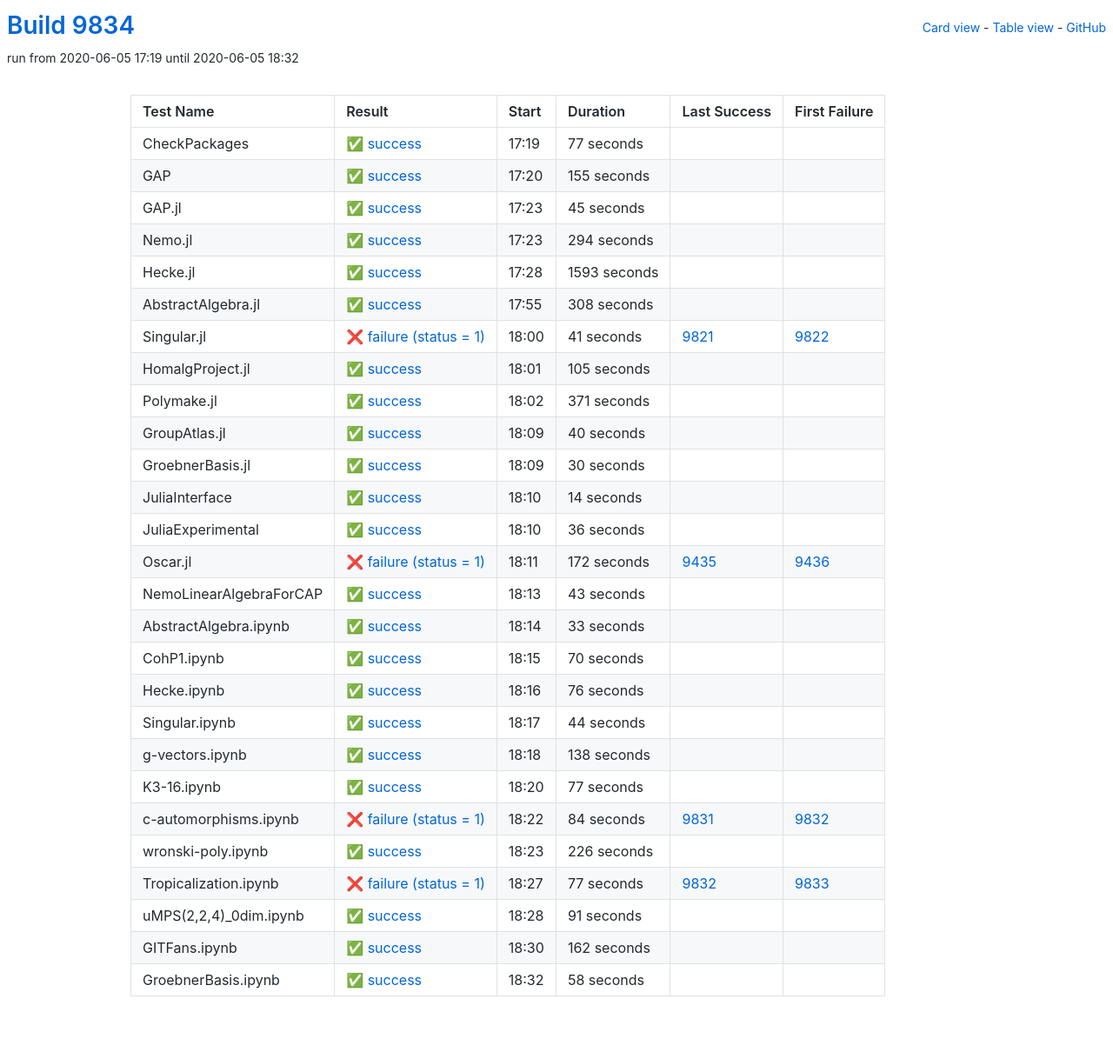
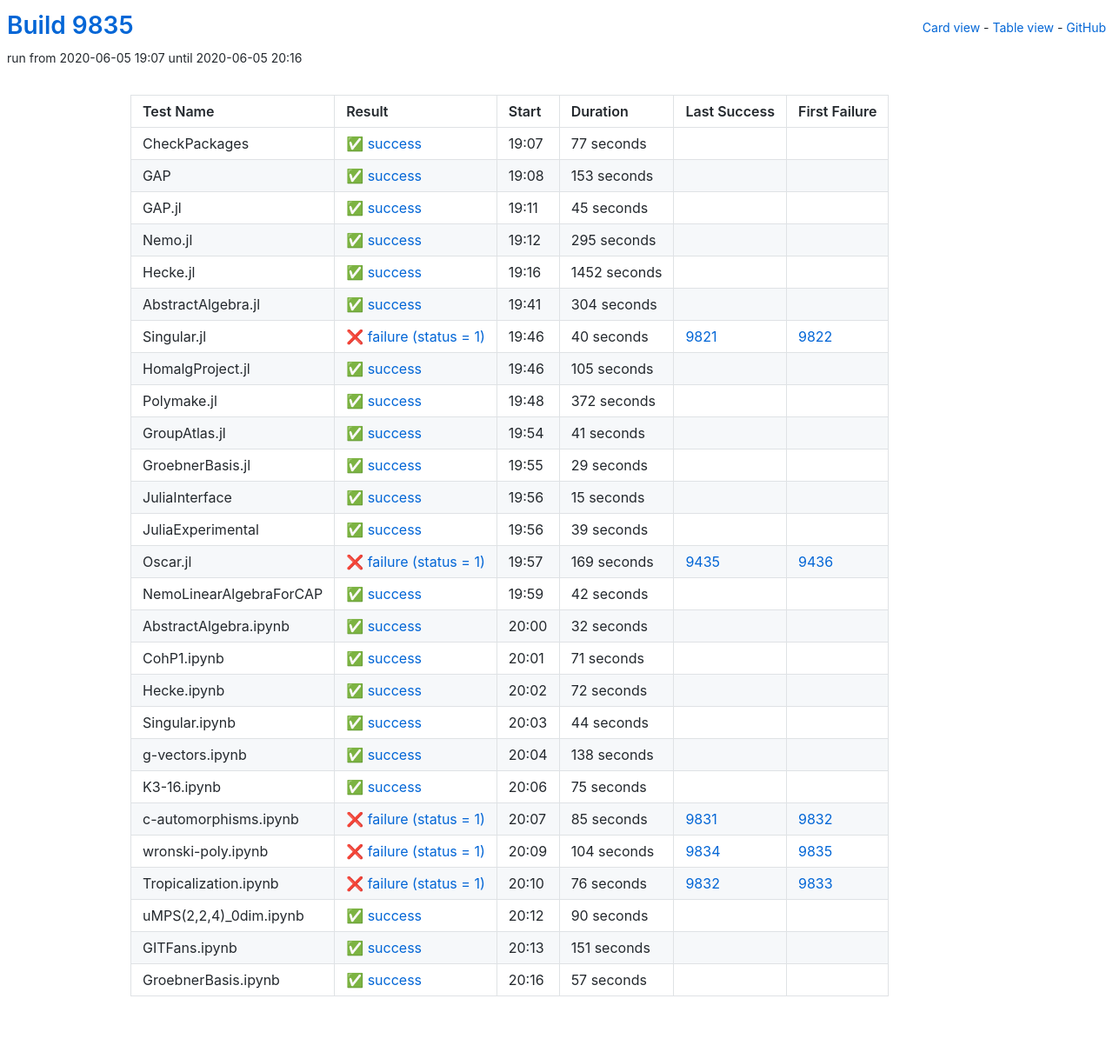
Before and after one commit to oscar-system/oscar-ci-status, a Jekyll site: the page built from table.html, in a window 1280 px wide. Shown: the whole page at 87% size. Built offline with Jekyll 4.4.1, drawn with Linux system fonts in a browser that asks for light colours.

Commit message:
Build 9835

```diff
--- a/_data/ci.yml
+++ b/_data/ci.yml
@@ -1,5 +1,5 @@
-build: 9834
-build_url: https://oscarci.mathematik.uni-kl.de/job/oscar/9834/
+build: 9835
+build_url: https://oscarci.mathematik.uni-kl.de/job/oscar/9835/
 job: oscar
 tests:
 - duration: 77
@@ -9,21 +9,21 @@
   id: checkpackages
   last_success: false
   last_success_url: null
-  log: https://oscarci.mathematik.uni-kl.de/job/oscar/9834/artifact/logs/build-9834/CheckPackages.log
+  log: https://oscarci.mathematik.uni-kl.de/job/oscar/9835/artifact/logs/build-9835/CheckPackages.log
   name: CheckPackages
-  start: 2020-06-05 17:19
+  start: 2020-06-05 19:07
   status: success
   success: true
-- duration: 155
+- duration: 153
   exitcode: 0
   first_failure: false
   first_failure_url: null
   id: gap
   last_success: false
   last_success_url: null
-  log: https://oscarci.mathematik.uni-kl.de/job/oscar/9834/artifact/logs/build-9834/GAP.log
+  log: https://oscarci.mathematik.uni-kl.de/job/oscar/9835/artifact/logs/build-9835/GAP.log
   name: GAP
-  start: 2020-06-05 17:20
+  start: 2020-06-05 19:08
   status: success
   success: true
 - duration: 45
@@ -33,57 +33,57 @@
   id: gap-jl
   last_success: false
   last_success_url: null
-  log: https://oscarci.mathematik.uni-kl.de/job/oscar/9834/artifact/logs/build-9834/GAP.jl.log
+  log: https://oscarci.mathematik.uni-kl.de/job/oscar/9835/artifact/logs/build-9835/GAP.jl.log
   name: GAP.jl
-  start: 2020-06-05 17:23
+  start: 2020-06-05 19:11
   status: success
   success: true
-- duration: 294
+- duration: 295
   exitcode: 0
   first_failure: false
   first_failure_url: null
   id: nemo-jl
   last_success: false
   last_success_url: null
-  log: https://oscarci.mathematik.uni-kl.de/job/oscar/9834/artifact/logs/build-9834/Nemo.jl.log
+  log: https://oscarci.mathematik.uni-kl.de/job/oscar/9835/artifact/logs/build-9835/Nemo.jl.log
   name: Nemo.jl
-  start: 2020-06-05 17:23
+  start: 2020-06-05 19:12
   status: success
   success: true
-- duration: 1593
+- duration: 1452
   exitcode: 0
   first_failure: false
   first_failure_url: null
   id: hecke-jl
   last_success: false
   last_success_url: null
-  log: https://oscarci.mathematik.uni-kl.de/job/oscar/9834/artifact/logs/build-9834/Hecke.jl.log
+  log: https://oscarci.mathematik.uni-kl.de/job/oscar/9835/artifact/logs/build-9835/Hecke.jl.log
   name: Hecke.jl
-  start: 2020-06-05 17:28
+  start: 2020-06-05 19:16
   status: success
   success: true
-- duration: 308
+- duration: 304
   exitcode: 0
   first_failure: false
   first_failure_url: null
   id: abstractalgebra-jl
   last_success: false
   last_success_url: null
-  log: https://oscarci.mathematik.uni-kl.de/job/oscar/9834/artifact/logs/build-9834/AbstractAlgebra.jl.log
+  log: https://oscarci.mathematik.uni-kl.de/job/oscar/9835/artifact/logs/build-9835/AbstractAlgebra.jl.log
   name: AbstractAlgebra.jl
-  start: 2020-06-05 17:55
+  start: 2020-06-05 19:41
   status: success
   success: true
-- duration: 41
+- duration: 40
   exitcode: 1
   first_failure: 9822
   first_failure_url: https://oscarci.mathematik.uni-kl.de/job/oscar/9822/
   id: singular-jl
   last_success: 9821
   last_success_url: https://oscarci.mathematik.uni-kl.de/job/oscar/9821/
-  log: https://oscarci.mathematik.uni-kl.de/job/oscar/9834/artifact/logs/build-9834/Singular.jl.log
+  log: https://oscarci.mathematik.uni-kl.de/job/oscar/9835/artifact/logs/build-9835/Singular.jl.log
   name: Singular.jl
-  start: 2020-06-05 18:00
+  start: 2020-06-05 19:46
   status: failure
   success: false
 - duration: 105
@@ -93,129 +93,129 @@
   id: homalgproject-jl
   last_success: false
   last_success_url: null
-  log: https://oscarci.mathematik.uni-kl.de/job/oscar/9834/artifact/logs/build-9834/HomalgProject.jl.log
+  log: https://oscarci.mathematik.uni-kl.de/job/oscar/9835/artifact/logs/build-9835/HomalgProject.jl.log
   name: HomalgProject.jl
-  start: 2020-06-05 18:01
+  start: 2020-06-05 19:46
   status: success
   success: true
-- duration: 371
+- duration: 372
   exitcode: 0
   first_failure: false
   first_failure_url: null
   id: polymake-jl
   last_success: false
   last_success_url: null
-  log: https://oscarci.mathematik.uni-kl.de/job/oscar/9834/artifact/logs/build-9834/Polymake.jl.log
+  log: https://oscarci.mathematik.uni-kl.de/job/oscar/9835/artifact/logs/build-9835/Polymake.jl.log
   name: Polymake.jl
-  start: 2020-06-05 18:02
+  start: 2020-06-05 19:48
   status: success
   success: true
-- duration: 40
+- duration: 41
   exitcode: 0
   first_failure: false
   first_failure_url: null
   id: groupatlas-jl
   last_success: false
   last_success_url: null
-  log: https://oscarci.mathematik.uni-kl.de/job/oscar/9834/artifact/logs/build-9834/GroupAtlas.jl.log
+  log: https://oscarci.mathematik.uni-kl.de/job/oscar/9835/artifact/logs/build-9835/GroupAtlas.jl.log
   name: GroupAtlas.jl
-  start: 2020-06-05 18:09
+  start: 2020-06-05 19:54
   status: success
   success: true
-- duration: 30
+- duration: 29
   exitcode: 0
   first_failure: false
   first_failure_url: null
   id: groebnerbasis-jl
   last_success: false
   last_success_url: null
-  log: https://oscarci.mathematik.uni-kl.de/job/oscar/9834/artifact/logs/build-9834/GroebnerBasis.jl.log
+  log: https://oscarci.mathematik.uni-kl.de/job/oscar/9835/artifact/logs/build-9835/GroebnerBasis.jl.log
   name: GroebnerBasis.jl
-  start: 2020-06-05 18:09
+  start: 2020-06-05 19:55
   status: success
   success: true
-- duration: 14
+- duration: 15
   exitcode: 0
   first_failure: false
   first_failure_url: null
   id: juliainterface
   last_success: false
   last_success_url: null
-  log: https://oscarci.mathematik.uni-kl.de/job/oscar/9834/artifact/logs/build-9834/JuliaInterface.log
+  log: https://oscarci.mathematik.uni-kl.de/job/oscar/9835/artifact/logs/build-9835/JuliaInterface.log
   name: JuliaInterface
-  start: 2020-06-05 18:10
+  start: 2020-06-05 19:56
   status: success
   success: true
-- duration: 36
+- duration: 39
   exitcode: 0
   first_failure: false
   first_failure_url: null
   id: juliaexperimental
   last_success: false
   last_success_url: null
-  log: https://oscarci.mathematik.uni-kl.de/job/oscar/9834/artifact/logs/build-9834/JuliaExperimental.log
+  log: https://oscarci.mathematik.uni-kl.de/job/oscar/9835/artifact/logs/build-9835/JuliaExperimental.log
   name: JuliaExperimental
-  start: 2020-06-05 18:10
+  start: 2020-06-05 19:56
   status: success
   success: true
-- duration: 172
+- duration: 169
   exitcode: 1
   first_failure: 9436
   first_failure_url: https://oscarci.mathematik.uni-kl.de/job/oscar/9436/
   id: oscar-jl
   last_success: 9435
   last_success_url: https://oscarci.mathematik.uni-kl.de/job/oscar/9435/
-  log: https://oscarci.mathematik.uni-kl.de/job/oscar/9834/artifact/logs/build-9834/Oscar.jl.log
+  log: https://oscarci.mathematik.uni-kl.de/job/oscar/9835/artifact/logs/build-9835/Oscar.jl.log
   name: Oscar.jl
-  start: 2020-06-05 18:11
+  start: 2020-06-05 19:57
   status: failure
   success: false
-- duration: 43
+- duration: 42
   exitcode: 0
   first_failure: false
   first_failure_url: null
   id: nemolinearalgebraforcap
   last_success: false
   last_success_url: null
-  log: https://oscarci.mathematik.uni-kl.de/job/oscar/9834/artifact/logs/build-9834/NemoLinearAlgebraForCAP.log
+  log: https://oscarci.mathematik.uni-kl.de/job/oscar/9835/artifact/logs/build-9835/NemoLinearAlgebraForCAP.log
   name: NemoLinearAlgebraForCAP
-  start: 2020-06-05 18:13
+  start: 2020-06-05 19:59
   status: success
   success: true
-- duration: 33
+- duration: 32
   exitcode: 0
   first_failure: false
   first_failure_url: null
   id: abstractalgebra-ipynb
   last_success: false
   last_success_url: null
-  log: https://oscarci.mathematik.uni-kl.de/job/oscar/9834/artifact/logs/build-9834/AbstractAlgebra.ipynb.log
+  log: https://oscarci.mathematik.uni-kl.de/job/oscar/9835/artifact/logs/build-9835/AbstractAlgebra.ipynb.log
   name: AbstractAlgebra.ipynb
-  start: 2020-06-05 18:14
+  start: 2020-06-05 20:00
   status: success
   success: true
-- duration: 70
+- duration: 71
   exitcode: 0
   first_failure: false
   first_failure_url: null
   id: cohp1-ipynb
   last_success: false
   last_success_url: null
-  log: https://oscarci.mathematik.uni-kl.de/job/oscar/9834/artifact/logs/build-9834/CohP1.ipynb.log
+  log: https://oscarci.mathematik.uni-kl.de/job/oscar/9835/artifact/logs/build-9835/CohP1.ipynb.log
   name: CohP1.ipynb
-  start: 2020-06-05 18:15
+  start: 2020-06-05 20:01
   status: success
   success: true
-- duration: 76
+- duration: 72
   exitcode: 0
   first_failure: false
   first_failure_url: null
   id: hecke-ipynb
   last_success: false
   last_success_url: null
-  log: https://oscarci.mathematik.uni-kl.de/job/oscar/9834/artifact/logs/build-9834/Hecke.ipynb.log
+  log: https://oscarci.mathematik.uni-kl.de/job/oscar/9835/artifact/logs/build-9835/Hecke.ipynb.log
   name: Hecke.ipynb
-  start: 2020-06-05 18:16
+  start: 2020-06-05 20:02
   status: success
   success: true
 - duration: 44
@@ -225,9 +225,9 @@
   id: singular-ipynb
   last_success: false
   last_success_url: null
-  log: https://oscarci.mathematik.uni-kl.de/job/oscar/9834/artifact/logs/build-9834/Singular.ipynb.log
+  log: https://oscarci.mathematik.uni-kl.de/job/oscar/9835/artifact/logs/build-9835/Singular.ipynb.log
   name: Singular.ipynb
-  start: 2020-06-05 18:17
+  start: 2020-06-05 20:03
   status: success
   success: true
 - duration: 138
@@ -237,92 +237,92 @@
   id: g-vectors-ipynb
   last_success: false
   last_success_url: null
-  log: https://oscarci.mathematik.uni-kl.de/job/oscar/9834/artifact/logs/build-9834/g-vectors.ipynb.log
+  log: https://oscarci.mathematik.uni-kl.de/job/oscar/9835/artifact/logs/build-9835/g-vectors.ipynb.log
   name: g-vectors.ipynb
-  start: 2020-06-05 18:18
+  start: 2020-06-05 20:04
   status: success
   success: true
-- duration: 77
+- duration: 75
   exitcode: 0
   first_failure: false
   first_failure_url: null
   id: k3-16-ipynb
   last_success: false
   last_success_url: null
-  log: https://oscarci.mathematik.uni-kl.de/job/oscar/9834/artifact/logs/build-9834/K3-16.ipynb.log
+  log: https://oscarci.mathematik.uni-kl.de/job/oscar/9835/artifact/logs/build-9835/K3-16.ipynb.log
   name: K3-16.ipynb
-  start: 2020-06-05 18:20
+  start: 2020-06-05 20:06
   status: success
   success: true
-- duration: 84
+- duration: 85
   exitcode: 1
   first_failure: 9832
   first_failure_url: https://oscarci.mathematik.uni-kl.de/job/oscar/9832/
   id: c-automorphisms-ipynb
   last_success: 9831
   last_success_url: https://oscarci.mathematik.uni-kl.de/job/oscar/9831/
-  log: https://oscarci.mathematik.uni-kl.de/job/oscar/9834/artifact/logs/build-9834/c-automorphisms.ipynb.log
+  log: https://oscarci.mathematik.uni-kl.de/job/oscar/9835/artifact/logs/build-9835/c-automorphisms.ipynb.log
   name: c-automorphisms.ipynb
-  start: 2020-06-05 18:22
+  start: 2020-06-05 20:07
   status: failure
   success: false
-- duration: 226
-  exitcode: 0
-  first_failure: false
-  first_failure_url: null
+- duration: 104
+  exitcode: 1
+  first_failure: 9835
+  first_failure_url: https://oscarci.mathematik.uni-kl.de/job/oscar/9835/
   id: wronski-poly-ipynb
-  last_success: false
-  last_success_url: null
-  log: https://oscarci.mathematik.uni-kl.de/job/oscar/9834/artifact/logs/build-9834/wronski-poly.ipynb.log
+  last_success: 9834
+  last_success_url: https://oscarci.mathematik.uni-kl.de/job/oscar/9834/
+  log: https://oscarci.mathematik.uni-kl.de/job/oscar/9835/artifact/logs/build-9835/wronski-poly.ipynb.log
   name: wronski-poly.ipynb
-  start: 2020-06-05 18:23
-  status: success
-  success: true
-- duration: 77
+  start: 2020-06-05 20:09
+  status: failure
+  success: false
+- duration: 76
   exitcode: 1
   first_failure: 9833
   first_failure_url: https://oscarci.mathematik.uni-kl.de/job/oscar/9833/
   id: tropicalization-ipynb
   last_success: 9832
   last_success_url: https://oscarci.mathematik.uni-kl.de/job/oscar/9832/
-  log: https://oscarci.mathematik.uni-kl.de/job/oscar/9834/artifact/logs/build-9834/Tropicalization.ipynb.log
+  log: https://oscarci.mathematik.uni-kl.de/job/oscar/9835/artifact/logs/build-9835/Tropicalization.ipynb.log
   name: Tropicalization.ipynb
-  start: 2020-06-05 18:27
+  start: 2020-06-05 20:10
   status: failure
   success: false
-- duration: 91
+- duration: 90
   exitcode: 0
   first_failure: false
   first_failure_url: null
   id: umps-2-2-4-0dim-ipynb
   last_success: false
   last_success_url: null
-  log: https://oscarci.mathematik.uni-kl.de/job/oscar/9834/artifact/logs/build-9834/uMPS-2-2-4-_0dim.ipynb.log
+  log: https://oscarci.mathematik.uni-kl.de/job/oscar/9835/artifact/logs/build-9835/uMPS-2-2-4-_0dim.ipynb.log
   name: uMPS(2,2,4)_0dim.ipynb
-  start: 2020-06-05 18:28
+  start: 2020-06-05 20:12
   status: success
   success: true
-- duration: 162
+- duration: 151
   exitcode: 0
   first_failure: false
   first_failure_url: null
   id: gitfans-ipynb
   last_success: false
   last_success_url: null
-  log: https://oscarci.mathematik.uni-kl.de/job/oscar/9834/artifact/logs/build-9834/GITFans.ipynb.log
+  log: https://oscarci.mathematik.uni-kl.de/job/oscar/9835/artifact/logs/build-9835/GITFans.ipynb.log
   name: GITFans.ipynb
-  start: 2020-06-05 18:30
+  start: 2020-06-05 20:13
   status: success
   success: true
-- duration: 58
+- duration: 57
   exitcode: 0
   first_failure: false
   first_failure_url: null
   id: groebnerbasis-ipynb
   last_success: false
   last_success_url: null
-  log: https://oscarci.mathematik.uni-kl.de/job/oscar/9834/artifact/logs/build-9834/GroebnerBasis.ipynb.log
+  log: https://oscarci.mathematik.uni-kl.de/job/oscar/9835/artifact/logs/build-9835/GroebnerBasis.ipynb.log
   name: GroebnerBasis.ipynb
-  start: 2020-06-05 18:32
+  start: 2020-06-05 20:16
   status: success
   success: true
```
Also changed, not shown: README.md.
